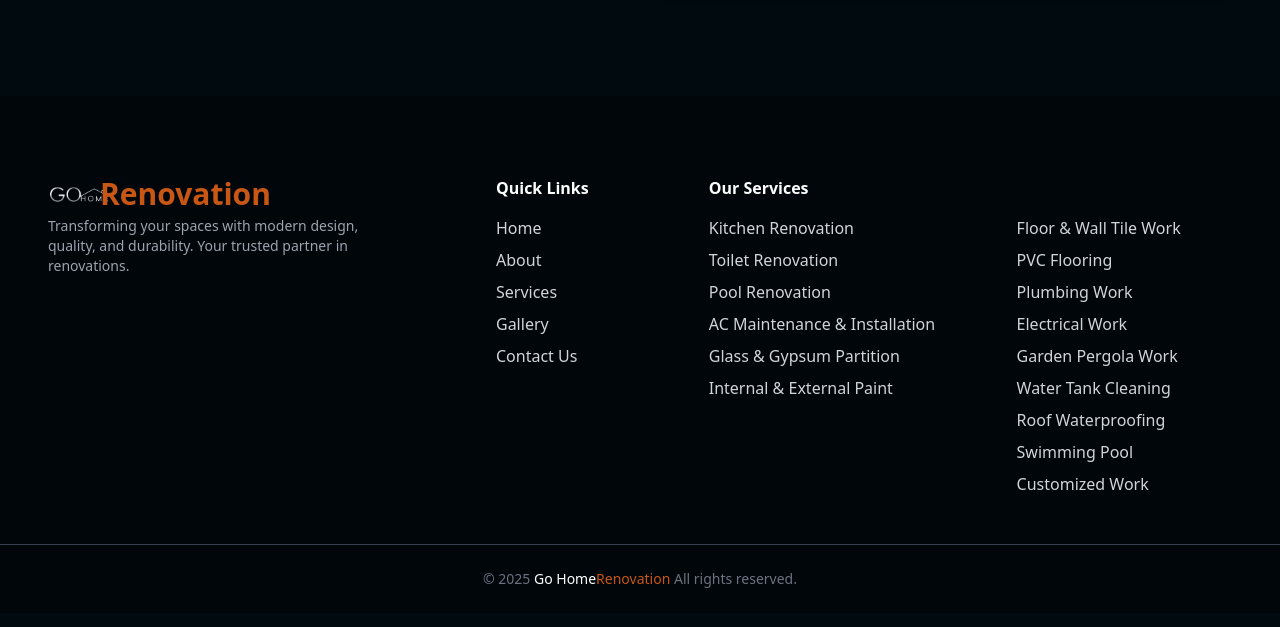
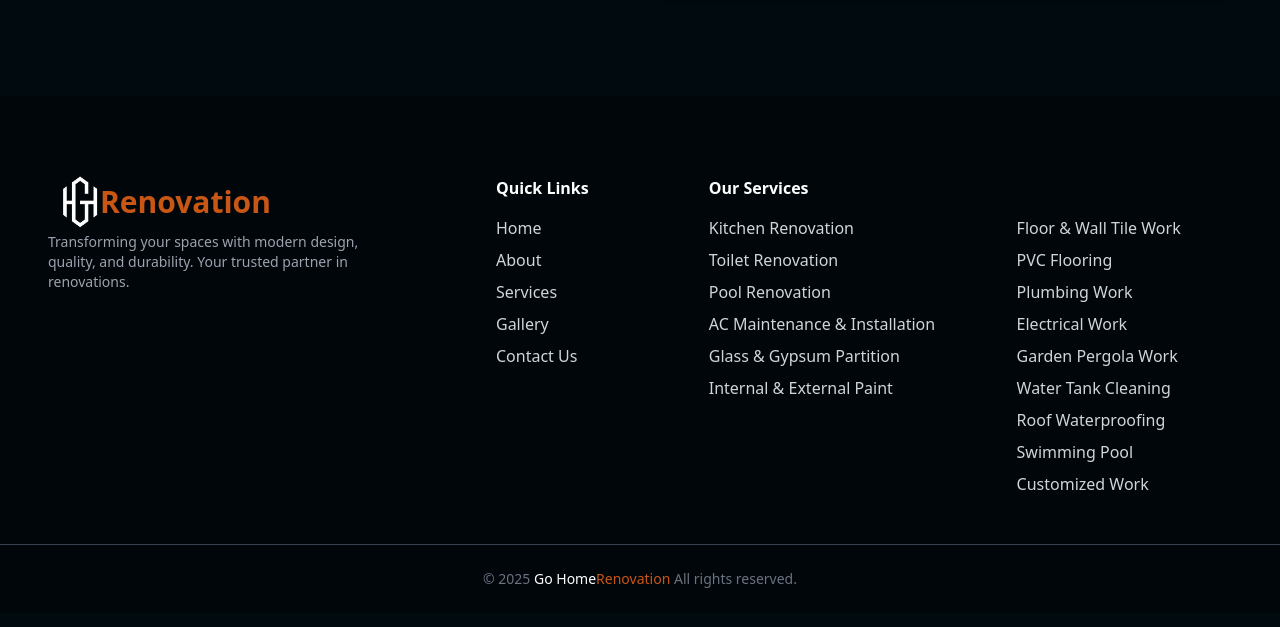
Before and after one commit to SilentProgrammer-max/Go-Home-Maintenance-and-Renovation, a website built with Vite: page index.html in a window 1280 px wide. Shown: the part 8156-8783 px from the top of the page. Built offline with nearby package versions, Linux system fonts and the light colour scheme; files whose address does not match are found by name.

Commit message:
index.html

```diff
--- a/index.html
+++ b/index.html
@@ -6,7 +6,7 @@
   <meta name="viewport" content="width=device-width, initial-scale=1.0">
   <title>Go Home | Technical Service L.L.C</title>
   <!-- Favicon -->
-  <link rel="icon" href="assets/logo.PNG" type="image/png">
+  <link rel="icon" href="assets/icon.PNG" type="image/png">
   <!-- Custom CSS -->
   <link rel="stylesheet" href="style.css">
   <!-- Font Awesome -->
@@ -839,7 +839,7 @@
       <!-- Logo + Renovation + Description -->
       <div class="flex flex-col gap-1" data-aos="fade-up" data-aos-duration="1200">
         <div class="flex items-center gap-0">
-          <img src="assets/logo.PNG" alt="SMB Renovation Logo" class="w-16">
+          <img src="assets/icon.PNG" alt="SMB Renovation Logo" class="w-16">
           <span class="text-[#C85716] font-bold text-3xl -ml-3">Renovation</span>
         </div>
         <p class="text-gray-400 text-sm max-w-xs md:mb-0 mb-3">
```
